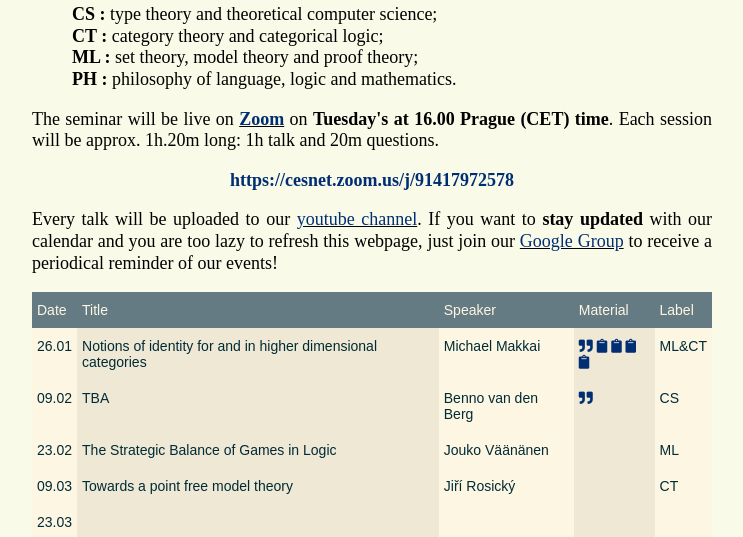
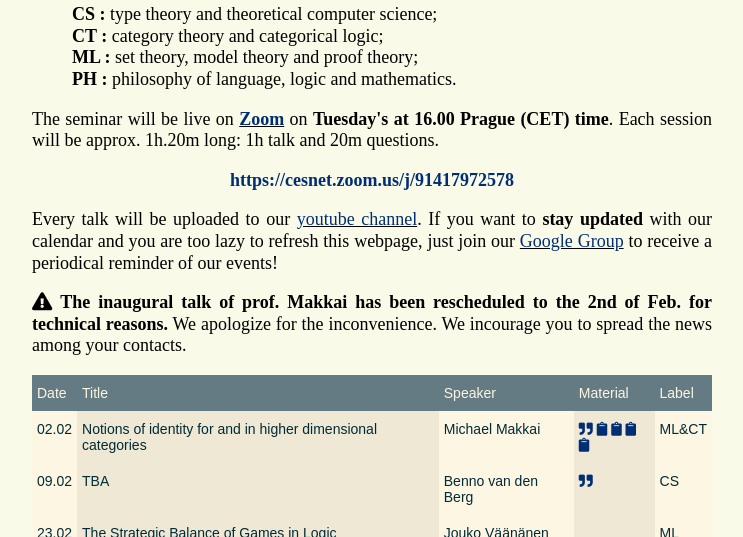
Before and after one commit to BohemianLPC/BohemianLPC.github.io, a plain HTML site: page index.html in a window 1280 px wide. Shown: the part 263-800 px from the top of the page, without its empty margins (268-1011 px from the left). Drawn offline with Linux system fonts and the light colour scheme; some icons are missing.

Commit message:
makkai 2

```diff
--- a/index.html
+++ b/index.html
@@ -80,6 +80,8 @@
 
 
 
+<p>  <i class="fas fa-exclamation-triangle"></i> <b>The inaugural talk of prof. Makkai has been rescheduled to the 2nd of Feb. for technical reasons.</b> We apologize for the inconvenience. We incourage you to spread the news among your contacts.</p>
+
 
 
 <p>
@@ -102,7 +104,7 @@
     <th class="tg-0lax">Label</th>
   </tr>
   <tr>
-    <td class="tg-0lax">26.01</td>
+    <td class="tg-0lax">02.02</td>
     <td class="tg-alz1">Notions of identity for and in higher dimensional categories</td>
     <td class="tg-0lax">Michael Makkai</td>
     <td class="tg-alz1"><a href="abstracts/abstracts.html#mm"><i class="fas fa-quote-right"></i></a> <a href="material/Makkai/Makkai1.pdf"><i class="fas fa-clipboard"></i></a> <a href="material/Makkai/Makkai2.pdf"><i class="fas fa-clipboard"></i></a> <a href="material/Makkai/Makkai3.pdf"><i class="fas fa-clipboard"></i></a> <a href="material/Makkai/Makkai4.pdf"><i class="fas fa-clipboard"></i></a> </td>
```
